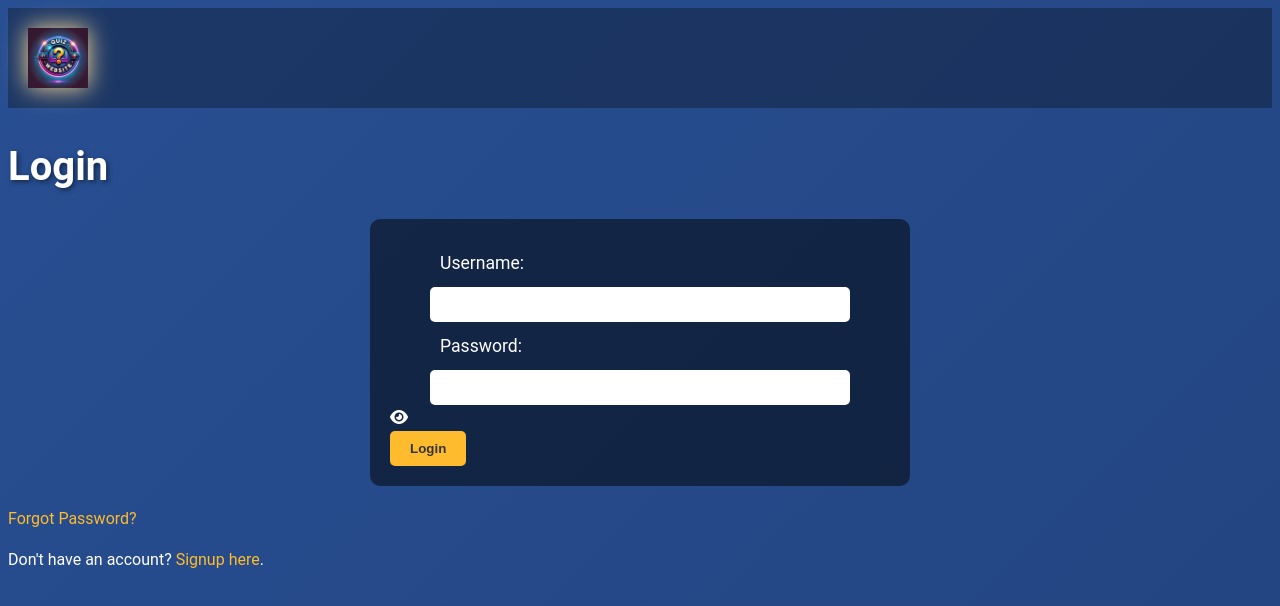
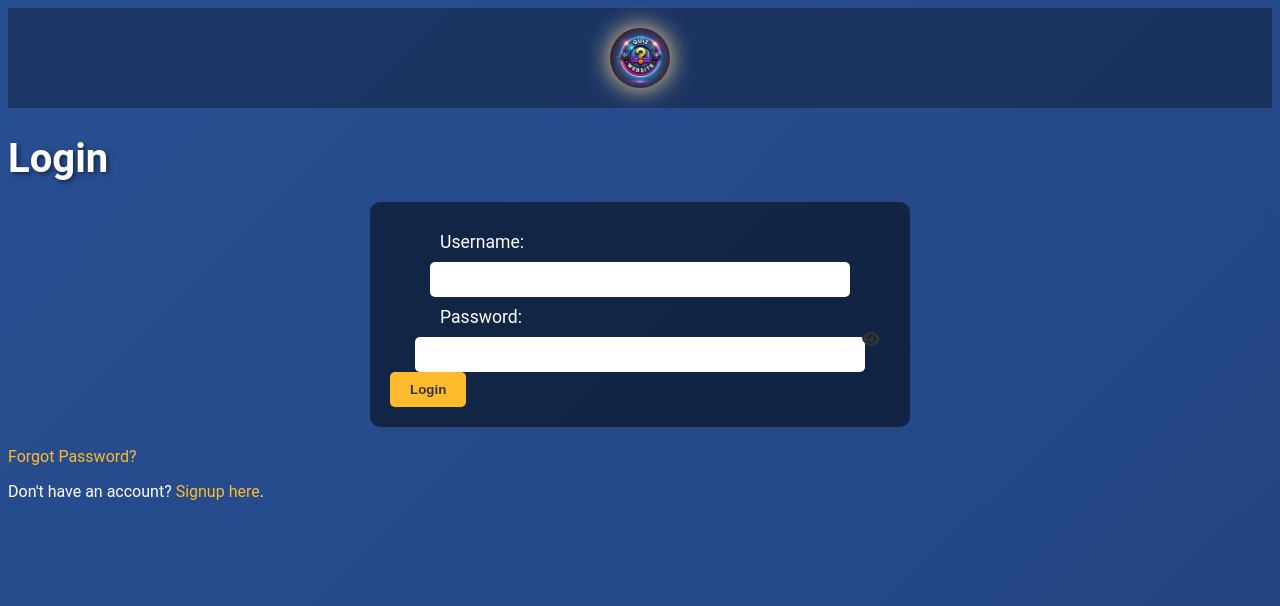
Before and after one commit to AiOfLautech/Quiz-Website, a website: page frontend/pages/login.html in a window 1280 px wide. Drawn offline with Linux system fonts and the light colour scheme.

Commit message:
Update main.css

```diff
--- a/frontend/css/main.css
+++ b/frontend/css/main.css
@@ -1,5 +1,7 @@
 // main.css placeholder
 /* main.css - Global Styles */
+
+/* main.css - Global Styles with Modern Gradient, Glowing Effects, and Smooth Animations */
 
 @import url('https://fonts.googleapis.com/css2?family=Roboto:wght@400;500;700&display=swap');
 
@@ -11,16 +13,14 @@
 
 body {
   font-family: 'Roboto', sans-serif;
-  color: #ffffff;
+  color: #fff;
   background: linear-gradient(135deg, #1e3c72, #2a5298, #1e3c72);
   background-size: 400% 400%;
   animation: gradientAnimation 15s ease infinite;
   min-height: 100vh;
   overflow-x: hidden;
-  line-height: 1.6;
 }
 
-/* Gradient animation for the background */
 @keyframes gradientAnimation {
   0% { background-position: 0% 50%; }
   50% { background-position: 100% 50%; }
@@ -30,7 +30,7 @@ body {
 header {
   display: flex;
   align-items: center;
-  justify-content: space-between;
+  justify-content: center;
   padding: 20px;
   background: rgba(0, 0, 0, 0.3);
 }
@@ -38,6 +38,7 @@ header {
 header .logo {
   width: 60px;
   height: 60px;
+  border-radius: 50%;
   animation: logoGlow 2s ease-in-out infinite alternate;
 }
 
@@ -46,12 +47,11 @@ header .logo {
   to { filter: drop-shadow(0 0 20px #fdbb2d); }
 }
 
-header .user-info {
+.user-info {
   font-size: 1.1rem;
   font-weight: 500;
 }
 
-/* Global links and buttons */
 a {
   color: #fdbb2d;
   text-decoration: none;
@@ -82,8 +82,8 @@ input, textarea {
   padding: 10px;
   border-radius: 5px;
   border: none;
+  width: 100%;
   margin: 10px 0;
-  width: 100%;
 }
 
 form {
@@ -93,3 +93,20 @@ form {
   max-width: 500px;
   margin: 20px auto;
 }
+
+.password-container {
+  position: relative;
+}
+
+.password-container input {
+  padding-right: 40px; /* space for the toggle icon */
+}
+
+.password-container .toggle-password {
+  position: absolute;
+  right: 10px;
+  top: 50%;
+  transform: translateY(-50%);
+  cursor: pointer;
+  color: #333;
+}
```
